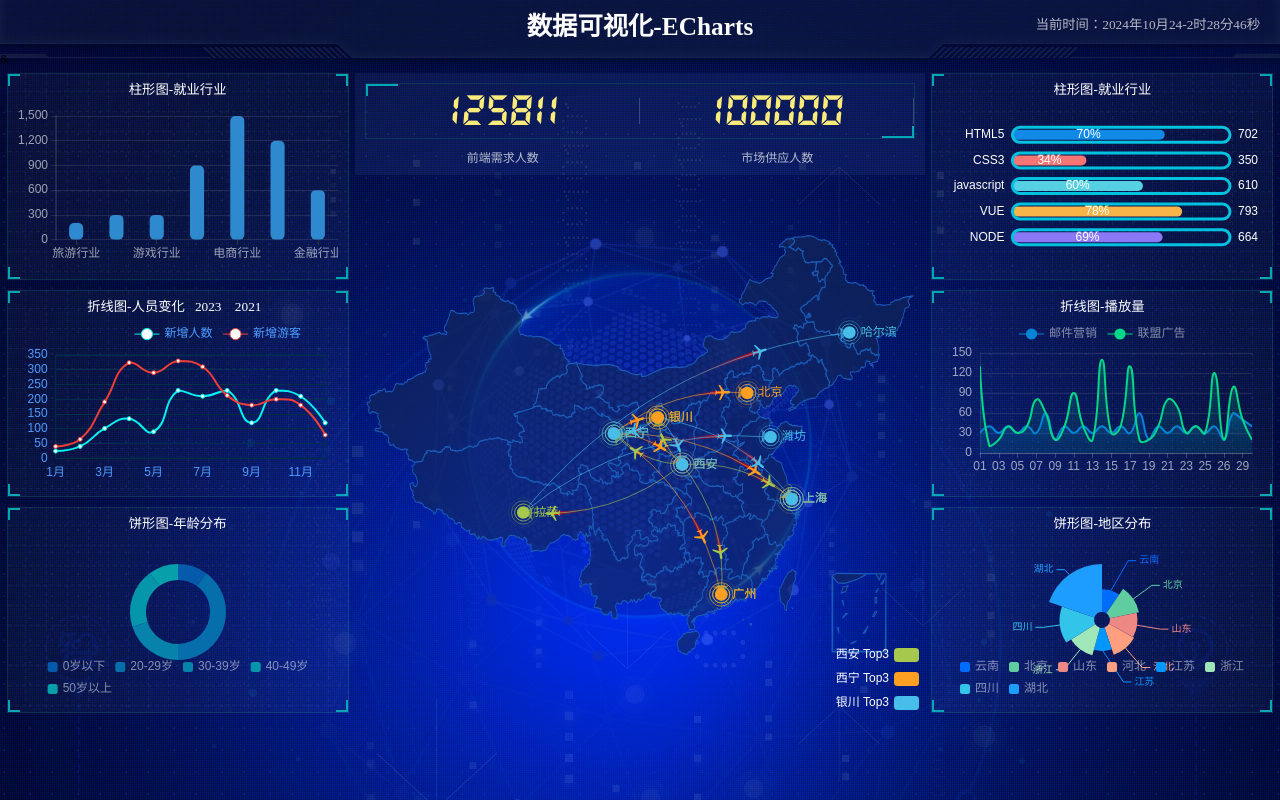
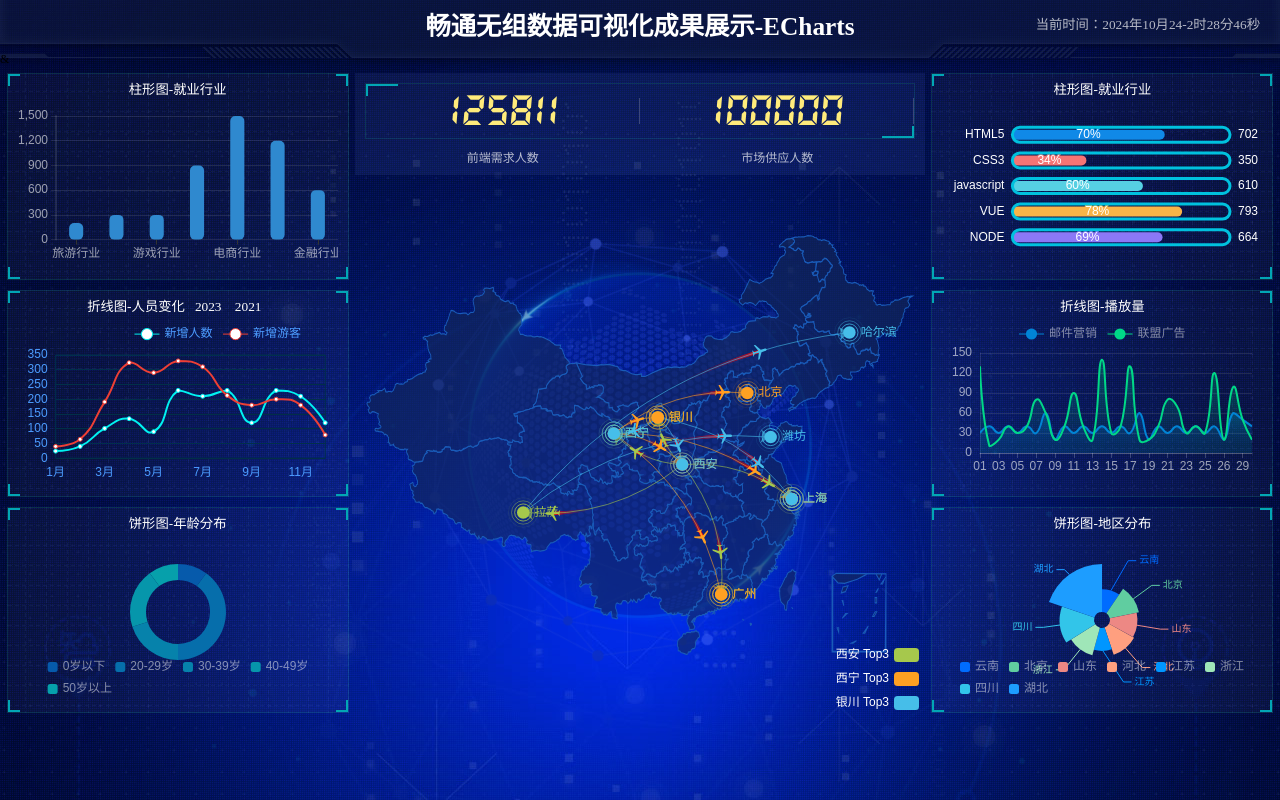
Before and after one commit to Chozzc/My-Blog, a plain HTML site: page index.html in a window 1280 px wide. Drawn offline with Linux system fonts and the light colour scheme.

Commit message:
Update index.html

```diff
--- a/index.html
+++ b/index.html
@@ -3,13 +3,13 @@
   <head>
     <meta charset="UTF-8" />
     <meta name="viewport" content="width=device-width, initial-scale=1.0" />
-    <title>数据可视化</title>
+    <title>畅通无组数据可视化成果展示</title>
     <link rel="stylesheet" href="css/index.css" />
   </head>
   <body>
     <!-- 头部的盒子 -->
     <header>
-      <h1>数据可视化-ECharts</h1>
+      <h1>畅通无组数据可视化成果展示-ECharts</h1>
       <div class="showTime"></div>
       <script>
         var t = null;
```
